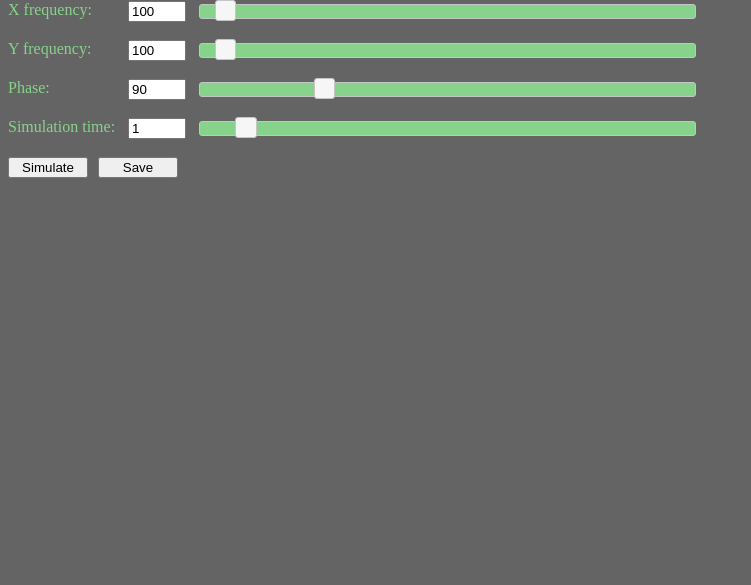
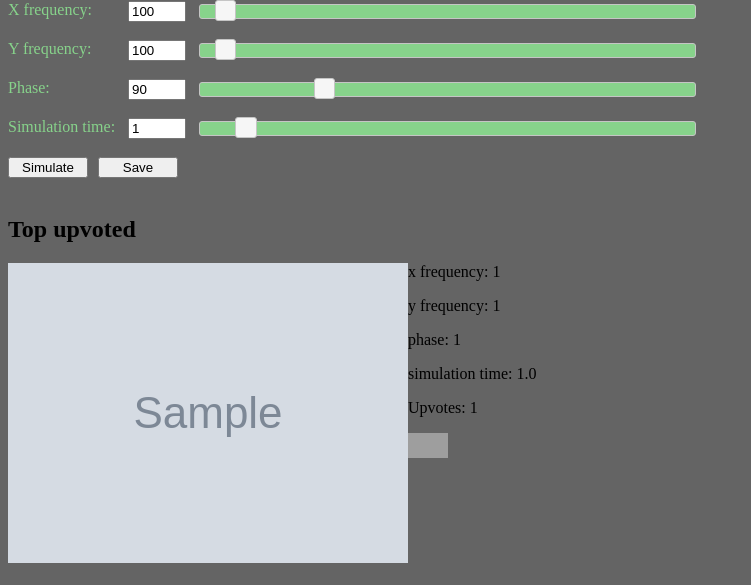
Before and after one commit to Damian0508/Lissajous-curve, a Django app: page / in a window 1280 px wide. Shown: the part 725-1310 px from the top of the page, without its empty margins (0-751 px from the left). Before the commit the page ends 903 px from the top, so only its background shows below. Run offline with Django 3.2, Linux system fonts and the light colour scheme; tables that the repository leaves empty hold one stand-in row (values such as "Sample post"); grey boxes marked "Sample" are stand-in pictures; some libraries are stand-ins or nearby versions; grey boxes are pictures that could not be loaded.

Commit message:
Added upvote system

```diff
--- a/basic/forms.py
+++ b/basic/forms.py
@@ -10,4 +10,4 @@ class CurveParamaterForm(forms.ModelForm):
     image = forms.CharField(widget= forms.HiddenInput(), required=False)
     class Meta:
         model = LissajousCurve
-        exclude = ['date']
+        exclude = ['date', 'upvotes']
--- a/basic/models.py
+++ b/basic/models.py
@@ -22,8 +22,9 @@ class LissajousCurve(models.Model):
             MaxValueValidator(10),
             MinValueValidator(0.1)
         ])
+    upvotes = models.IntegerField(default=0,
+        validators=[
+            MinValueValidator(0)
+        ])
     date = models.DateTimeField(auto_now_add=True)
     image = models.ImageField(upload_to ='plots', default='default.jpg')
-
-    class Meta:
-        ordering = ['-date']
--- a/basic/templates/simulation.html
+++ b/basic/templates/simulation.html
@@ -30,6 +30,31 @@
             <input type="button" value="Save" id="saveButton">
         </form>
     </div>
+    <div class="clear">
+        <br>
+        <h2>Top upvoted</h2>
+    </div>
+    <div>
+        {% for plot in top %}
+            <div class="container">
+            <div class="first">
+                <img src="{{ plot.image.url }}">
+            </div>
+            <div class="second">
+                <p>x frequency: {{ plot.x_frequency }}</p>
+                <p>y frequency: {{ plot.y_frequency }}</p>
+                <p>phase: {{ plot.phase }}</p>
+                <p>simulation time: {{ plot.simulation_time }}</p>
+                <p id="{{ plot.id }}">
+                    Upvotes: {{ plot.upvotes }}
+                </p>
+                <span class="vote" id="{{ plot.id }}"</span>
+            </div>
+            <div class="clear"></div>
+        </div>
+        <br>
+        {% endfor %}
+    </div>
     {% load static %}
     <script src="{% static 'plot.js' %}"></script>
 
--- a/basic/urls.py
+++ b/basic/urls.py
@@ -6,5 +6,6 @@ from .views import *
 urlpatterns = [
     path('', Simulation.as_view(), name='simulation_url'),
     path('recent/', Recent.as_view(), name='recent_url'),
-    path('save/', SavePlot.as_view(), name='save_plot_url')
+    path('save/', SavePlot.as_view(), name='save_plot_url'),
+    path('<str:id>/upvote/', Upvote.as_view(), name='upvote_url'),
 ]+ static(settings.MEDIA_URL, document_root=settings.MEDIA_ROOT)
--- a/basic/views.py
+++ b/basic/views.py
@@ -6,7 +6,7 @@ from PIL import Image
 from django.shortcuts import render
 from django.views.generic import View
 from django.forms.models import model_to_dict
-from django.http import JsonResponse
+from django.http import JsonResponse, HttpResponse
 
 from .forms import CurveParamaterForm
 from .generate import generate_lissajou_curve
@@ -15,7 +15,8 @@ from .models import LissajousCurve
 class Simulation(View):
     def get(self, request):
         form = CurveParamaterForm()
-        return render(request, 'simulation.html', {'form': form})
+        top_upvotes = LissajousCurve.objects.all().order_by('-upvotes')[:6]
+        return render(request, 'simulation.html', {'form': form, 'top': top_upvotes})
 
     def post(self, request):
         form = CurveParamaterForm(request.POST)
@@ -34,7 +35,8 @@ class Simulation(View):
 
 class Recent(View):
     def get(self, request):
-        plots = LissajousCurve.objects.all()[:12]
+        # plots = LissajousCurve.objects.all().order_by('-date')[:12]
+        plots = LissajousCurve.objects.all().order_by('-date')
         return render(request, 'recent.html', {'plots': plots})
 
 
@@ -55,7 +57,7 @@ class SavePlot(View):
             file = open(f'media/generated_plots/plot_{time}.png', 'w+b')
             file.write(decoded_image)
             file.close()
-            # resizening image
+            # resizing image
             image_resize = Image.open(f'media/generated_plots/plot_{time}.png')
             image_resize = image_resize.resize((400,400))
             image_resize.save(f'media/generated_plots/plot_{time}.png', quality=100)
@@ -66,3 +68,29 @@ class SavePlot(View):
             return JsonResponse({'result': 'New plot added successfully'}, status=200)
         else:
             return JsonResponse({'result': 'New plot added unsuccessfully'}, status=400)
+
+
+class Upvote(View):
+    def post(self, request, id):
+        plot = LissajousCurve.objects.get(id=id)
+        # something is upvoted
+        if request.COOKIES.get('upvoted'):
+            objects_id = request.COOKIES['upvoted']
+            list_of_id = objects_id.split()
+            # plot already upvoted (delete upvote)
+            if id in list_of_id:
+                plot.upvotes -= 1
+                list_of_id.remove(id)
+            # plot not upvoted yet (add upvote)
+            else:
+                plot.upvotes += 1
+                new_cookie = list_of_id.append(id)
+            new_cookie = ' '.join(list_of_id)
+        # nothing is upvoted
+        else:
+            plot.upvotes += 1
+            new_cookie = str(plot.id)
+        plot.save()
+        response = HttpResponse()
+        response.set_cookie('upvoted', new_cookie, max_age=604800)
+        return response
--- a/static/plot.js
+++ b/static/plot.js
@@ -56,6 +56,7 @@ $(function() {
         var canvas = document.getElementById('myChart');
         document.getElementById("id_image").value = canvas.toDataURL();
         var serializedData = $("#simulateForm").serialize();
+
         $.ajax({
             type: 'POST',
             url: '/save/',
--- /dev/null
+++ b/static/recent.js
@@ -0,0 +1,50 @@
+function getCookie(cname) {
+    var name = cname + "=";
+    var decodedCookie = decodeURIComponent(document.cookie);
+    var ca = decodedCookie.split(';');
+    for(var i = 0; i <ca.length; i++) {
+        var c = ca[i];
+        while (c.charAt(0) == ' ') {
+            c = c.substring(1);
+        }
+        if (c.indexOf(name) == 0) {
+            return c.substring(name.length, c.length);
+        }
+    }
+    return "";
+}
+
+function showUpvote() {
+    plotsId = getCookie('upvoted');
+    plotsId = plotsId.replace(/['"]+/g, '');
+    plotsIdTable = plotsId.split(" ");
+    if (typeof plotsIdTable !== 'undefined' && !(plotsIdTable.includes(''))) {
+        var i = 0;
+        for (i = 0; i < plotsIdTable.length; i++) {
+            $(".vote[id="+ plotsIdTable[i] +"]").toggleClass("on");
+        };
+    };
+};
+
+
+$(function() {
+    var csrfToken = $("input[name=csrfmiddlewaretoken]").val();
+
+    showUpvote();
+
+    $(".vote").click(function() {
+        var dataId = $(this).attr("id");
+        $.ajax({
+            type: 'POST',
+            url: '/' + dataId + '/upvote/',
+            data: {
+                csrfmiddlewaretoken: csrfToken,
+                id: dataId
+            },
+            success: function () {
+                $(".vote[id="+ dataId +"]").toggleClass("on");
+                $("p[id="+ dataId +"]").load(" p[id="+ dataId +"] ");
+            }
+        });
+    });
+});
--- a/static/styles.css
+++ b/static/styles.css
@@ -46,3 +46,17 @@ input[type=button]{
   width: 120px;
   color: rgb(135, 211, 139);;
 }
+
+.vote {
+  display: inline-block;
+  overflow: hidden;
+  width: 40px;
+  height: 25px;
+  cursor: pointer;
+  background: url('http://i.stack.imgur.com/iqN2k.png');
+  background-position: 0 -25px;
+}
+
+.vote.on {
+  background-position: 0 2px;
+}
--- a/templates/base.html
+++ b/templates/base.html
@@ -11,6 +11,7 @@
   <script src="https://ajax.googleapis.com/ajax/libs/jquery/3.5.1/jquery.min.js"></script>
   <script src="https://cdn.jsdelivr.net/npm/chart.js@2.8.0"></script>
   <script src="https://code.jquery.com/ui/1.12.1/jquery-ui.js"></script>
+  <script src="{% static 'recent.js' %}"></script>
 
 <title>Lissajous Curves</title>
 
```
Also changed, not shown: basic/templates/recent.html (+6 -3 lines), basic/migrations/0006_auto_20200821_1313.py (added).
